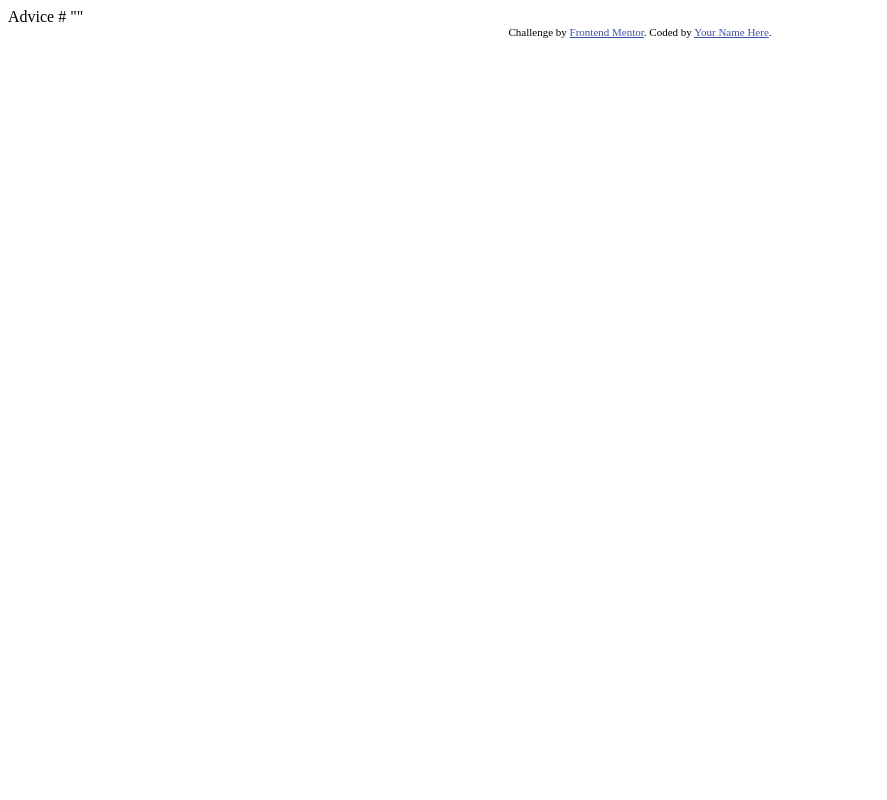
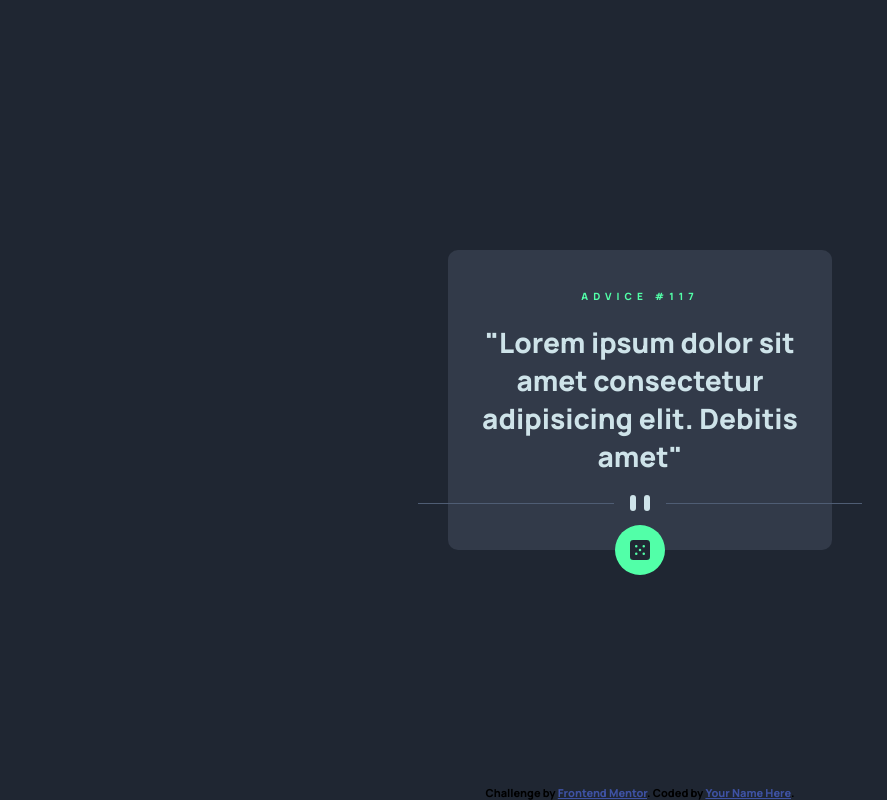
Before and after one commit to Lindas-designs/Advice-generator-app, a plain HTML site: page index.html in a window 1280 px wide. Shown: the whole page, without its empty margins (0-887 px from the left). Drawn offline with Linux system fonts and the light colour scheme.

Commit message:
initial design

```diff
--- a/index.html
+++ b/index.html
@@ -1,28 +1,49 @@
 <!DOCTYPE html>
 <html lang="en">
   <head>
-  <meta charset="UTF-8">
-  <meta name="viewport" content="width=device-width, initial-scale=1.0"> <!-- displays site properly based on user's device -->
-
-  <link rel="icon" type="image/png" sizes="32x32" href="./images/favicon-32x32.png">
+    <meta charset="UTF-8" />
+    <meta name="viewport" content="width=device-width, initial-scale=1.0" />
+    <!-- displays site properly based on user's device -->
+    <link rel="preconnect" href="https://fonts.googleapis.com" />
+    <link rel="preconnect" href="https://fonts.gstatic.com" crossorigin />
+    <link
+      href="https://fonts.googleapis.com/css2?family=Manrope:wght@200..800&display=swap"
+      rel="stylesheet"
+    />
+    <link rel="stylesheet" href="style.css" />
+    <link
+      rel="icon"
+      type="image/png"
+      sizes="32x32"
+      href="./images/favicon-32x32.png"
+    />
 
     <title>Frontend Mentor | Advice generator app</title>
-
-  <!-- Feel free to remove these styles or customise in your own stylesheet 👍 -->
-  <style>
-    .attribution { font-size: 11px; text-align: center; }
-    .attribution a { color: hsl(228, 45%, 44%); }
-  </style>
   </head>
   <body>
-
-  Advice #<!-- Advice ID goes here -->
-
-  "<!-- Advice text goes here -->"
+    <div class="main-container">
+      <div class="advice-container">
+        <div class="advice-number">Advice #117</div>
+        <div class="advice-text">
+          "Lorem ipsum dolor sit amet consectetur adipisicing elit. Debitis amet"
+        </div>
+        <img src="/images/pattern-divider-desktop.svg" alt="divider-img" />
+      </div>
+      <button class="dice-button">
+        <img class="dice-img" src="/images/icon-dice.svg" alt="dice-img" />
+      </button>
+    </div>
+    <!--
+    Advice #--><!-- Advice ID goes here -->
+    <!--
+    "--><!-- Advice text goes here -->
+    <!-- " -->
 
     <div class="attribution">
-    Challenge by <a href="https://www.frontendmentor.io?ref=challenge" target="_blank">Frontend Mentor</a>.
-    Coded by <a href="#">Your Name Here</a>.
+      Challenge by
+      <a href="https://www.frontendmentor.io?ref=challenge" target="_blank"
+        >Frontend Mentor</a
+      >. Coded by <a href="#">Your Name Here</a>.
     </div>
   </body>
 </html>
--- /dev/null
+++ b/style.css
@@ -0,0 +1,112 @@
+* {
+  margin: 0;
+  padding: 0;
+  box-sizing: border-box;
+  font-family: "Manrope", sans-serif;
+}
+*:focus-visible {
+  box-shadow: 0 0 0 0.1rem #fff, 0 0 0 0.5rem var(--green-400);
+}
+:root {
+  /* ### Primary */
+  --blue-200: hsl(193, 38%, 86%);
+  --green-300: hsl(150, 100%, 66%);
+  --green-350: hsl(150, 90%, 50%);
+
+  /* ### Neutral */
+  --blue-600: hsl(217, 19%, 38%);
+  --blue-900: hsl(217, 19%, 24%);
+  --blue-950: hsl(218, 23%, 16%);
+}
+
+html {
+  font-size: 62.5%;
+  font-weight: 800;
+}
+body {
+  background-color: var(--blue-950);
+  display: flex;
+  justify-content: center;
+  align-items: center;
+  height: 100vh;
+}
+.main-container {
+  background-color: var(--blue-900);
+  height: 30rem;
+  position: relative;
+  width: 30%;
+  border-radius: 1rem;
+}
+.advice-container {
+  height: 100%;
+
+  display: flex;
+  flex-direction: column;
+  justify-content: center;
+  gap: 2rem;
+  align-items: center;
+}
+.advice-number {
+  color: var(--green-300);
+  text-transform: uppercase;
+  letter-spacing: 0.5rem;
+}
+.advice-text {
+  font-size: 2.8rem;
+  color: var(--blue-200);
+  text-align: center;
+}
+.dice-button {
+  border: none;
+  height: 5rem;
+  width: 5rem;
+  border-radius: 50%;
+  background-color: var(--green-300);
+  display: flex;
+  justify-content: center;
+  align-items: center;
+  position: absolute;
+  left: 50%;
+  transform: translate(-50%, -50%);
+  transition: box-shadow 0.3s ease-in-out;
+}
+.dice-button:hover {
+  box-shadow: 0 0 2rem 1rem hsla(150, 100%, 66%, 0.5);
+}
+.dice-button:active {
+  box-shadow: none;
+  background-color: var(--green-350);
+}
+
+.dice-img {
+  background-color: var(--green-300);
+  height: 2rem;
+  width: 2rem;
+}
+.attribution {
+  position: fixed;
+  bottom: 0;
+  font-size: 11px;
+  text-align: center;
+}
+.attribution a {
+  color: hsl(228, 45%, 44%);
+}
+/* ### Body Copy */
+/* - Font size (quote): 28px */
+
+/* Your challenge is to build out this advice generator app using the [Advice Slip API](https://api.adviceslip.com) and get it looking as close to the design as possible.
+Your users should be able to:
+
+- View the optimal layout for the app depending on their device's screen size
+- See hover states for all interactive elements on the page
+- Generate a new piece of advice by clicking the dice icon
+
+
+The designs were created to the following widths:
+
+- Mobile: 375px
+- Desktop: 1440px
+
+> 💡 These are just the design sizes. Ensure content is responsive and meets WCAG requirements by testing the full range of screen sizes from 320px to large screens.
+*/
```
Also changed, not shown: 3 other files. Lines whose indentation alone changed are shown as unchanged.
